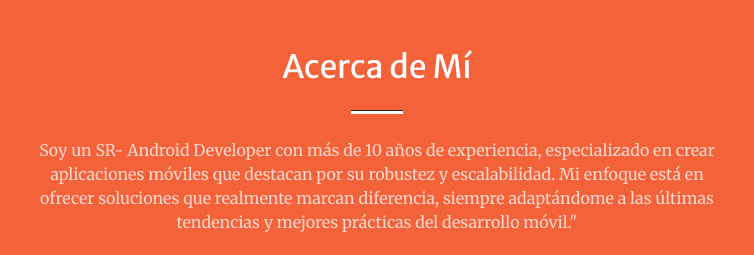
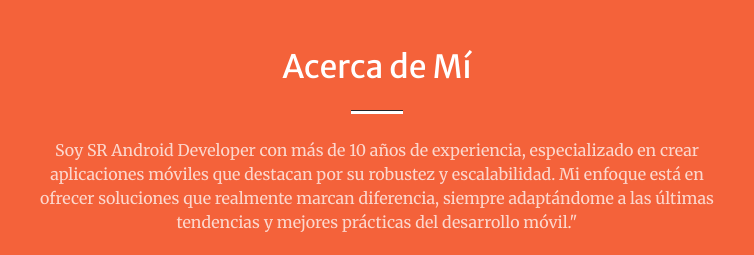
Before and after one commit to rodrigo-p-retacchi/github.io, a plain HTML site: page index.html in a window 1280 px wide. Shown: the part 880-1135 px from the top of the page, 263-1017 px from the left. Drawn offline with nearby package versions, Linux system fonts and the light colour scheme; some packages are replaced by stand-ins of ours; a script that the page names is missing.

Commit message:
fix desc

```diff
--- a/index.html
+++ b/index.html
@@ -53,7 +53,7 @@
                     <h2 class="text-white mt-0">Acerca de Mí</h2>
                     <hr class="divider divider-light" />
                     <p class="text-white-75 mb-4">
-                        Soy un SR- Android Developer con más de 10 años de experiencia, especializado en crear aplicaciones móviles que destacan por su robustez y escalabilidad. Mi enfoque está en ofrecer soluciones que realmente marcan diferencia, siempre adaptándome a las últimas tendencias y mejores prácticas del desarrollo móvil."                    </p>
+                        Soy SR Android Developer con más de 10 años de experiencia, especializado en crear aplicaciones móviles que destacan por su robustez y escalabilidad. Mi enfoque está en ofrecer soluciones que realmente marcan diferencia, siempre adaptándome a las últimas tendencias y mejores prácticas del desarrollo móvil."                    </p>
                     <a class="btn btn-light btn-xl" href="#services">Ver mis servicios</a>
                 </div>
             </div>
```
